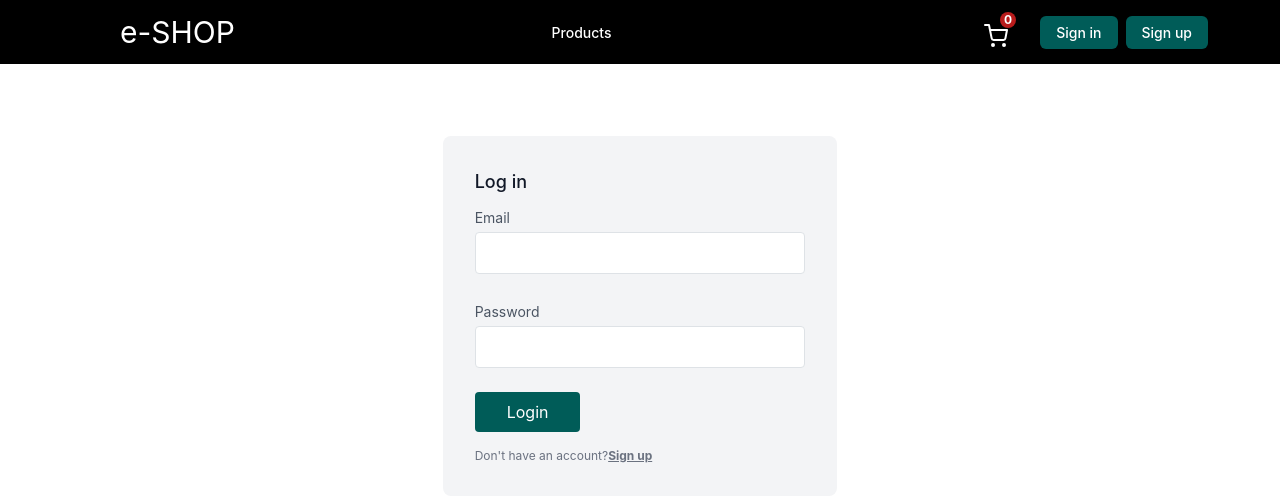
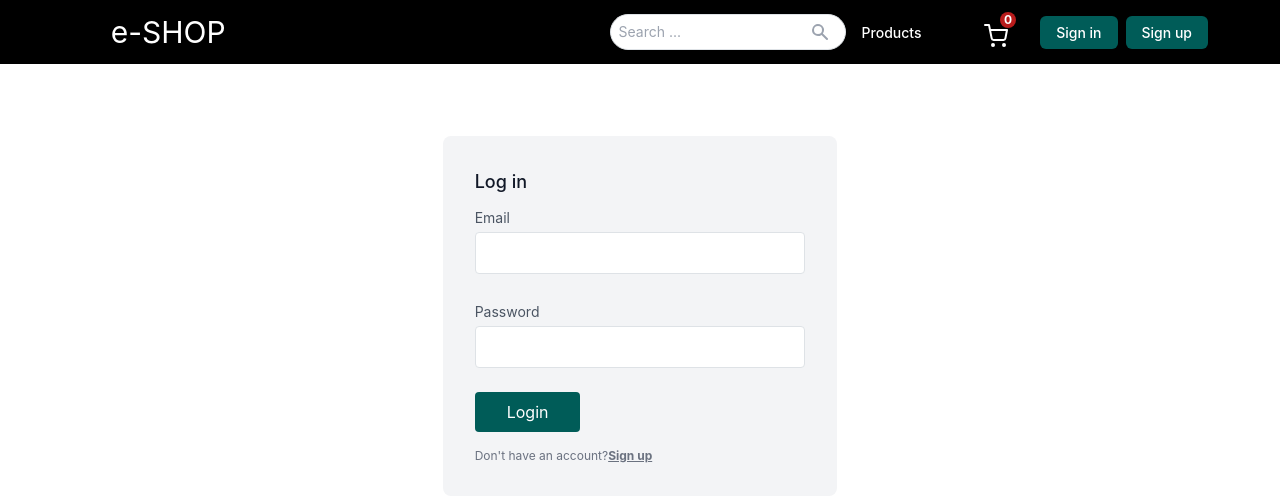
Before and after one commit to apurbo248/e-shop-client, a React (Create React App) app: page /v1/user/login in a window 1280 px wide. Shown: the top 502 px of the page. Built offline with nearby package versions, Linux system fonts and the light colour scheme; no server answers.

Commit message:
edit redmi file

```diff
--- a/src/Components/Admin/AddProducts.js
+++ b/src/Components/Admin/AddProducts.js
@@ -13,7 +13,7 @@ const AddProducts = () => {
   const { handleSubmit } = useForm();
   const navigate = useNavigate();
   const dispatch = useDispatch();
-  const { success,error } = useSelector((state) => state.addProduct);
+  const { success, error } = useSelector((state) => state.addProduct);
 
   const [imageLoading, setImageLoading] = useState(false);
   const [image, setImage] = useState(null);
@@ -59,13 +59,10 @@ const AddProducts = () => {
       stock: product.stock,
       offer: product.offer,
       image: {
-
         url: image,
       },
     };
     dispatch(createProduct(productData));
-
-
   };
 
   useEffect(() => {
@@ -77,8 +74,7 @@ const AddProducts = () => {
     if (success) {
       toast.success("Product created successfully.");
       dispatch({ type: "NEW_PRODUCT_RESET" });
-     window.location.href="/admin/products"
-
+      /// window.location.href="/admin/products"
 
       setProduct({
         name: "",
@@ -88,7 +84,7 @@ const AddProducts = () => {
         price: "",
         stock: 0,
       });
-       setImage(null)
+      setImage(null);
     }
   }, [dispatch, error, success, navigate]);
 
@@ -208,7 +204,7 @@ const AddProducts = () => {
 
                             <option value="cosmetics">Cosmetics</option>
                             <option value="footware">Footware</option>
-                            <option value="grocery_food">Grocery & Food</option>
+                            <option value="groceryandfood">Grocery & Food</option>
                             <option value="smartphone">SmartPhone</option>
                           </select>
                         </div>
--- a/src/Components/Header/AllProductpage.js
+++ b/src/Components/Header/AllProductpage.js
@@ -16,7 +16,7 @@ const AllProductpage = () => {
   const { productPerPage, productCount, loading, products } = useSelector(
     (state) => state.ProductsData
   );
-
+console.log(products);
   const setCurrentPageHandler = (e) => {
     setCurrentPage(e);
   };
--- a/src/Components/Header/Home.js
+++ b/src/Components/Header/Home.js
@@ -22,6 +22,7 @@ const Home = () => {
   const product = useSelector((state) => state.ProductsData);
   const { loading, error, products } = product;
 
+   console.log(products);
   useEffect(() => {
     dispatch(getProducts());
   }, [dispatch, error]);
--- a/src/Components/Header/Navbar.js
+++ b/src/Components/Header/Navbar.js
@@ -51,9 +51,13 @@ const Navbar = () => {
                     <h2>e-SHOP</h2>
                   </Link>
                 </div>
+                <div>
+                  <Search />
+                </div>
+
                 <div className="hidden sm:block sm:ml-6 mx-auto">
                   <div className="flex space-x-4">
-                    {isAuthenticated && user&&user.role === "admin" ? (
+                    {isAuthenticated && user && user.role === "admin" ? (
                       <div>
                         <Link to="/admin_dashboard">
                           <a className=" text-white px-3 py-2 rounded-md text-sm font-medium">
--- a/src/Components/Header/Search.js
+++ b/src/Components/Header/Search.js
@@ -22,11 +22,11 @@ const Search = () => {
     <div>
       <form onSubmit={searchHandler}>
         <div class="relative text-lg bg-transparent text-gray-800 md:pl-96">
-          <div class="flex items-center  border-b-2 border-teal-500 py-2">
+          <div class="flex items-center   py-2">
             <input
-              class="bg-transparent text-sm border-none mr-3 px-2 leading-tight focus:outline-none"
+              class=" text-sm  mr- px-2 leading-tight border rounded-full"
               type="text"
-              placeholder="Search by name or category"
+              placeholder="Search ..."
               onChange={(e) => setKeyword(e.target.value)}
             />
             <button type="submit" class="absolute right-0 top-0 mt-3 mr-4">
```
Also changed, not shown: src/Components/Header/Product.js (line endings or trailing spaces), src/Components/rsz_screenshot_58.png (added), 11 other files (tests, documents, lock files or other folders). Lines whose indentation alone changed are shown as unchanged.
